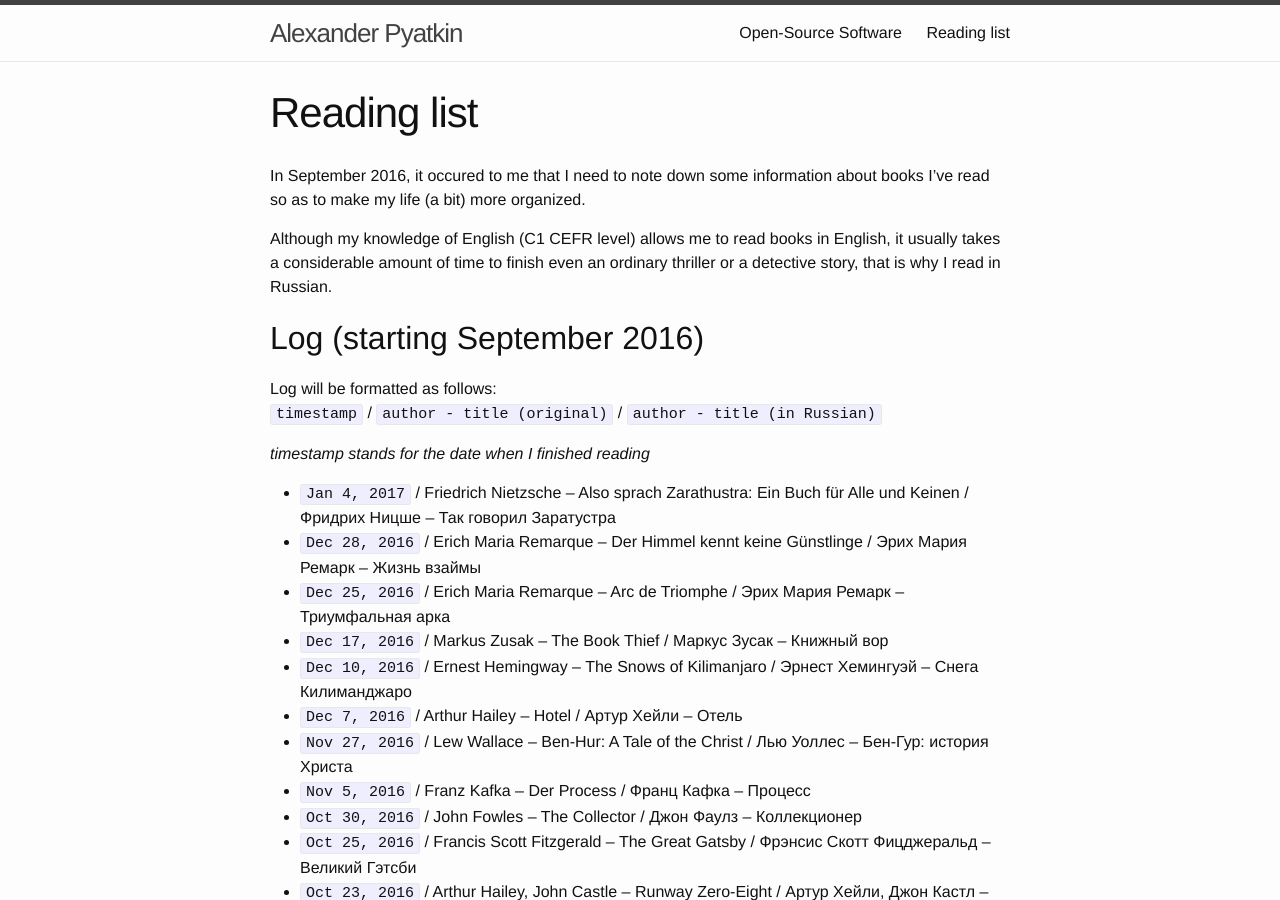
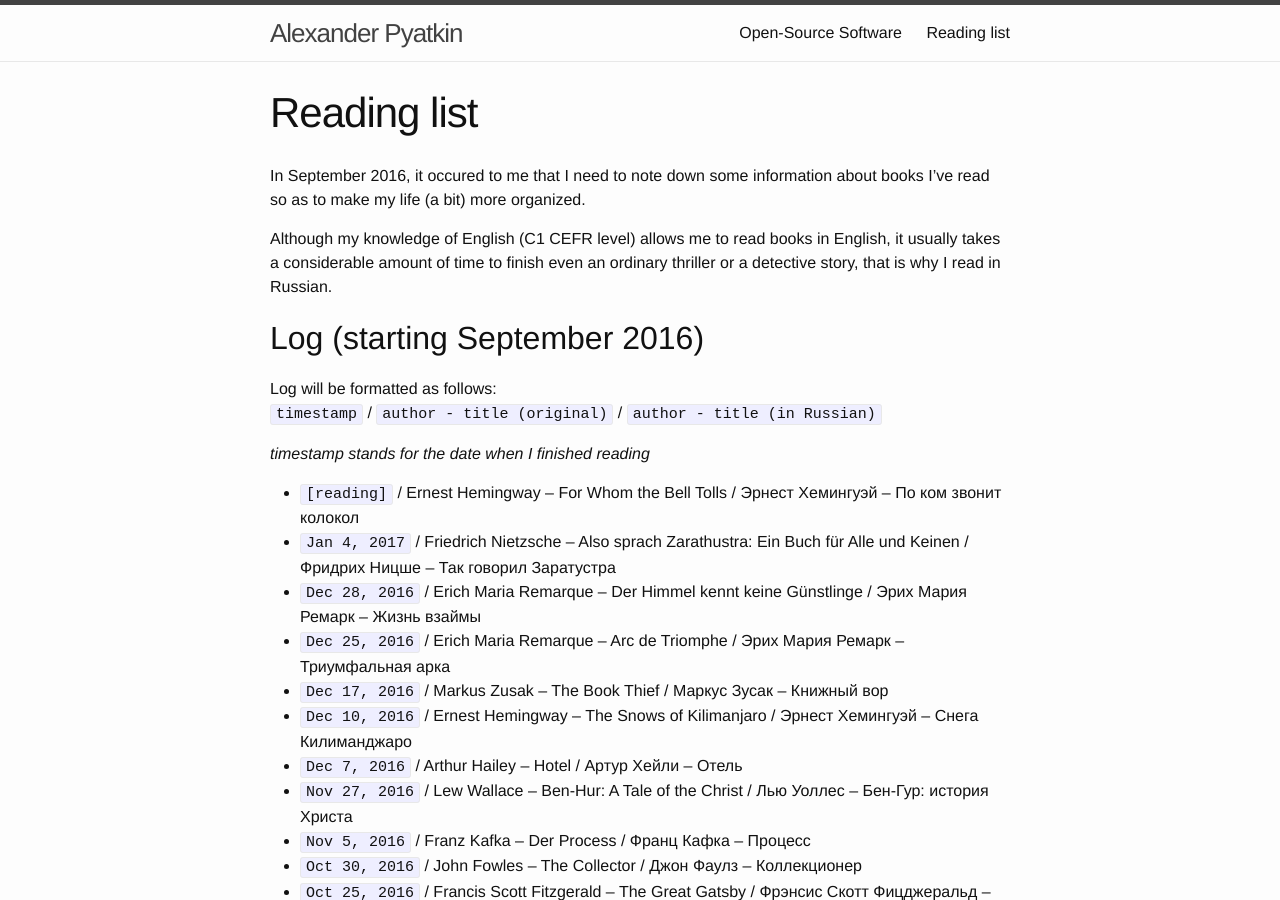
Before and after one commit to aspyatkin/personal-website, a Jekyll site: the page built from reading.md, in a window 1280 px wide and 900 px high. Built offline with Jekyll 4.4.1, drawn with Linux system fonts in a browser that asks for light colours.

Commit message:
Update reading list

```diff
--- a/reading.md
+++ b/reading.md
@@ -14,6 +14,7 @@ Log will be formatted as follows:
 
 *timestamp stands for the date when I finished reading*
 
+- `[reading]` / Ernest Hemingway -- For Whom the Bell Tolls / Эрнест Хемингуэй -- По ком звонит колокол
 - `Jan 4, 2017` / Friedrich Nietzsche -- Also sprach Zarathustra: Ein Buch für Alle und Keinen / Фридрих Ницше -- Так говорил Заратустра
 - `Dec 28, 2016` / Erich Maria Remarque -- Der Himmel kennt keine Günstlinge / Эрих Мария Ремарк -- Жизнь взаймы
 - `Dec 25, 2016` / Erich Maria Remarque -- Arc de Triomphe / Эрих Мария Ремарк -- Триумфальная арка
```
